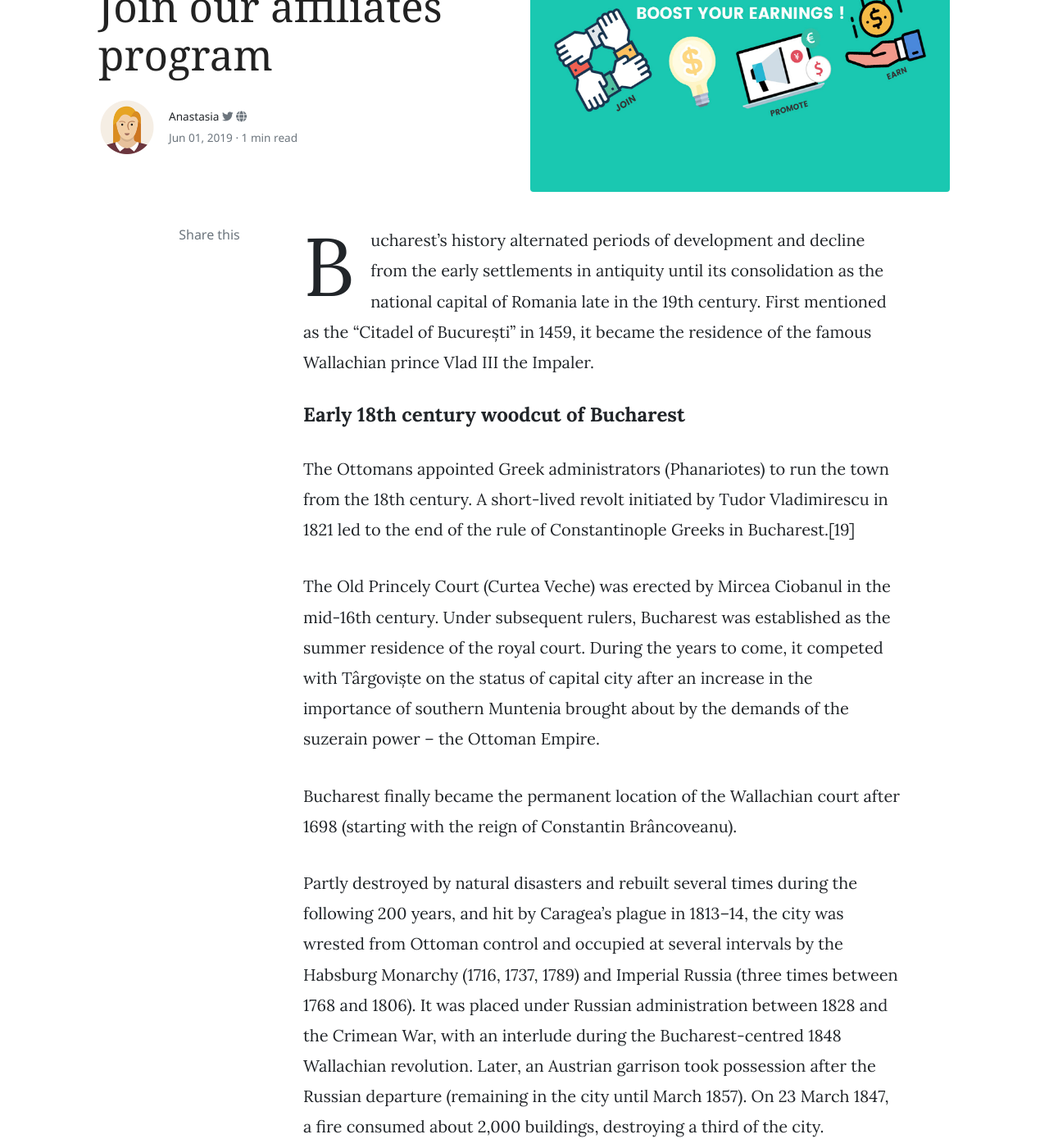
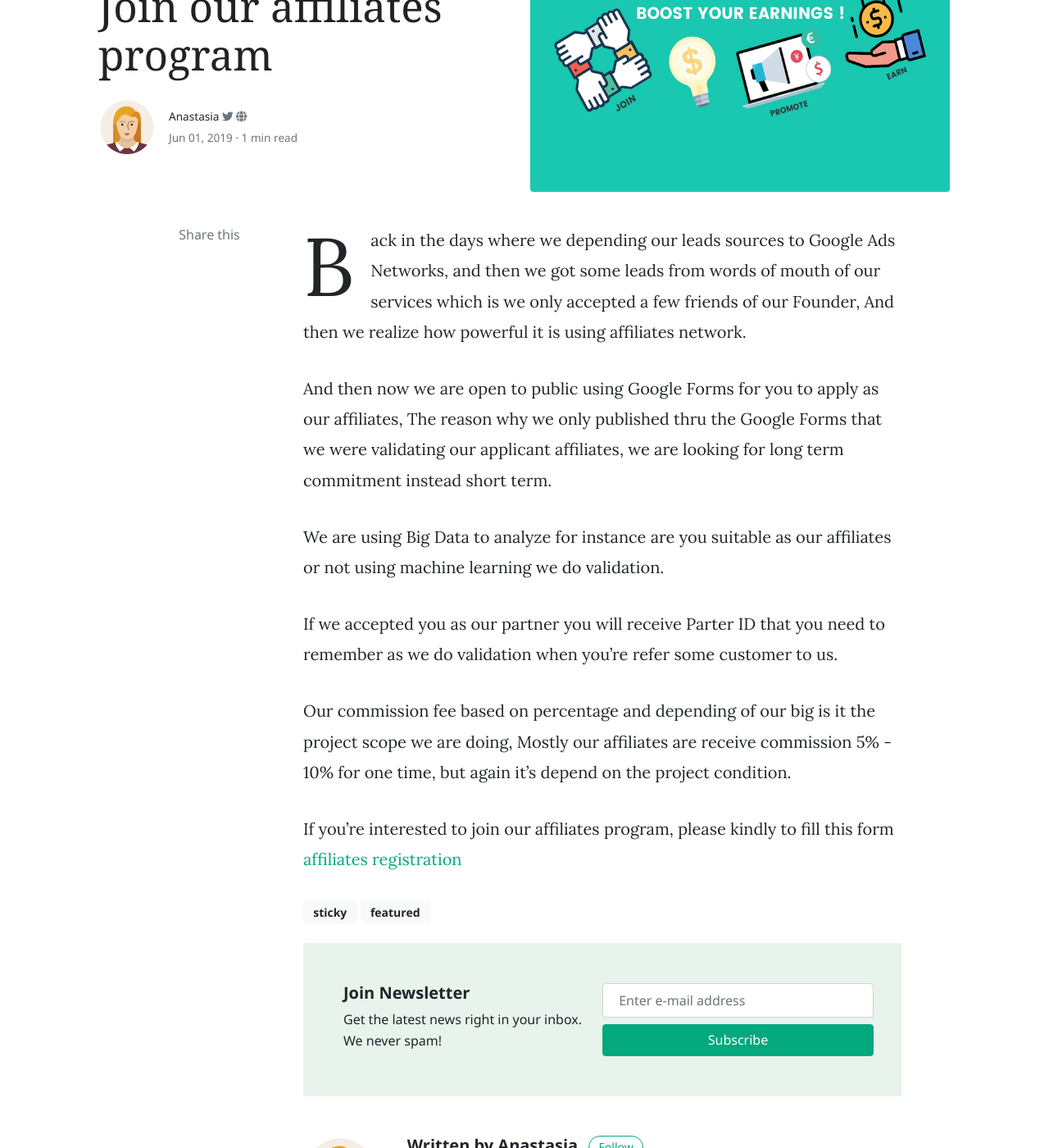
Before and after one commit to bit-dna/bitdnablog, a Jekyll site: the page built from _posts/2019-06-01-join-our-affiliates-program.md, in a window 1280 px wide and 1400 px high, scrolled down 207 px. Shown: the whole window at 82% size. Built offline with Jekyll 4.4.1, drawn with Linux system fonts in a browser that asks for light colours; nearby versions of some CDN libraries; comment, search, counter and statistics services are not loaded.

Commit message:
update untuk post join our affiliates program

```diff
--- a/_posts/2019-06-01-join-our-affiliates-program.md
+++ b/_posts/2019-06-01-join-our-affiliates-program.md
@@ -7,14 +7,14 @@ image: assets/images/img/bitdna-affiliates.jpg
 tags: [sticky, featured]
 ---
 
-Bucharest’s history alternated periods of development and decline from the early settlements in antiquity until its consolidation as the national capital of Romania late in the 19th century. First mentioned as the “Citadel of București” in 1459, it became the residence of the famous Wallachian prince Vlad III the Impaler.
+Back in the days where we depending our leads sources to Google Ads Networks, and then we got some leads from words of mouth of our services which is we only accepted a few friends of our Founder, And then we realize how powerful it is using affiliates network.
 
-#### Early 18th century woodcut of Bucharest
+And then now we are open to public using Google Forms for you to apply as our affiliates, The reason why we only published thru the Google Forms that we were validating our applicant affiliates, we are looking for long term commitment instead short term.
 
-The Ottomans appointed Greek administrators (Phanariotes) to run the town from the 18th century. A short-lived revolt initiated by Tudor Vladimirescu in 1821 led to the end of the rule of Constantinople Greeks in Bucharest.[19]
+We are using Big Data to analyze for instance are you suitable as our affiliates or not using machine learning we do validation.
 
-The Old Princely Court (Curtea Veche) was erected by Mircea Ciobanul in the mid-16th century. Under subsequent rulers, Bucharest was established as the summer residence of the royal court. During the years to come, it competed with Târgoviște on the status of capital city after an increase in the importance of southern Muntenia brought about by the demands of the suzerain power – the Ottoman Empire.
+If we accepted you as our partner you will receive Parter ID that you need to remember as we do validation when you're refer some customer to us.
 
-Bucharest finally became the permanent location of the Wallachian court after 1698 (starting with the reign of Constantin Brâncoveanu).
+Our commission fee based on percentage and depending of our big is it the project scope we are doing, Mostly our affiliates are receive commission 5% - 10% for one time, but again it's depend on the project condition.
 
-Partly destroyed by natural disasters and rebuilt several times during the following 200 years, and hit by Caragea’s plague in 1813–14, the city was wrested from Ottoman control and occupied at several intervals by the Habsburg Monarchy (1716, 1737, 1789) and Imperial Russia (three times between 1768 and 1806). It was placed under Russian administration between 1828 and the Crimean War, with an interlude during the Bucharest-centred 1848 Wallachian revolution. Later, an Austrian garrison took possession after the Russian departure (remaining in the city until March 1857). On 23 March 1847, a fire consumed about 2,000 buildings, destroying a third of the city.
+If you're interested to join our affiliates program, please kindly to fill this form <a href="https://forms.gle/rdCVZWXJur1QKUmc6" target="_blank">affiliates registration</a>
```
